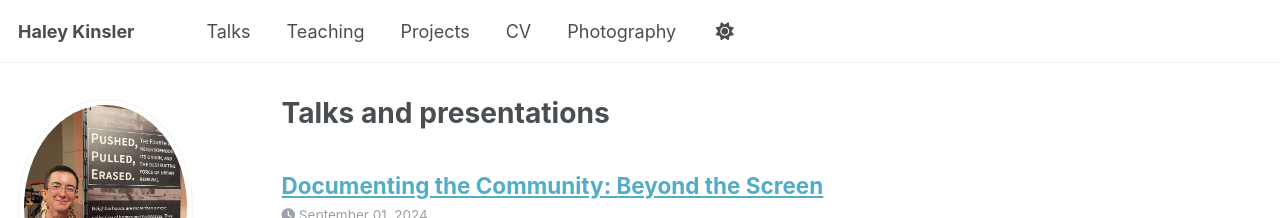
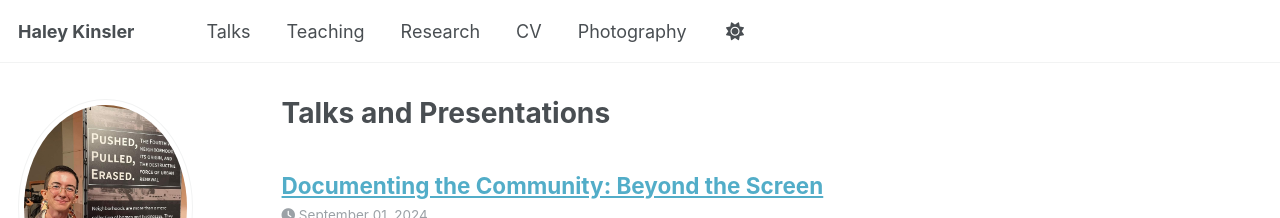
Before and after one commit to hmkinsler/hmkinsler.github.io, a Jekyll site: the page built from _pages/talks.html, in a window 1280 px wide and 1173 px high. Shown: the top 218 px of the window. Built offline with Jekyll 4.4.1, drawn with Linux system fonts in a browser that asks for light colours; some web fonts are replaced.

```diff
--- a/_config.yml
+++ b/_config.yml
@@ -220,13 +220,10 @@ collections:
   publications:
     output: true
     permalink: /:collection/:path/
-  projects:
+  research:
     output: true
     permalink: /:collection/:path/
   talks:
-    output: true
-    permalink: /:collection/:path/
-  photography:
     output: true
     permalink: /:collection/:path/
 
@@ -249,10 +246,10 @@ defaults:
       author_profile: true
       share: true
       comments: true
-  # _projects
+  # _research
   - scope:
       path: ""
-      type: projects
+      type: research
     values:
       layout: single
       author_profile: true
@@ -266,15 +263,6 @@ defaults:
       layout: talk
       author_profile: true
       share: true
-  #_photography
-  - scope:
-        path: ""
-        type: photography
-    values:
-        layout: single
-        author_profile: true
-        share: true
-        comment: true
 
 # Sass/SCSS
 sass:
--- a/_data/navigation.yml
+++ b/_data/navigation.yml
@@ -15,11 +15,11 @@ main:
   - title: "Teaching"
     url: /teaching/
 
-  - title: "Projects"
-    url: /projects/
+  - title: "Research"
+    url: /research/
 
   - title: "CV"
     url: /cv/
 
   - title: "Photography"
-    url: /photography
+    url: /photography/
--- a/_pages/projects.html
+++ b/_pages/research.html
@@ -1,13 +1,13 @@
 ---
 layout: archive
-title: "Projects"
-permalink: /projects/
+title: "Research"
+permalink: /research/
 author_profile: true
 ---
 
 {% include base_path %}
 
 
-{% for post in site.projects %}
+{% for post in site.research %}
   {% include archive-single.html %}
 {% endfor %}
--- a/_pages/talks.html
+++ b/_pages/talks.html
@@ -1,6 +1,6 @@
 ---
 layout: archive
-title: "Talks and presentations"
+title: "Talks and Presentations"
 permalink: /talks/
 author_profile: true
 ---
```
Also changed, not shown: _pages/photography.html (+2 -7 lines), _photography/test.html (deleted, +0 -7 lines).
